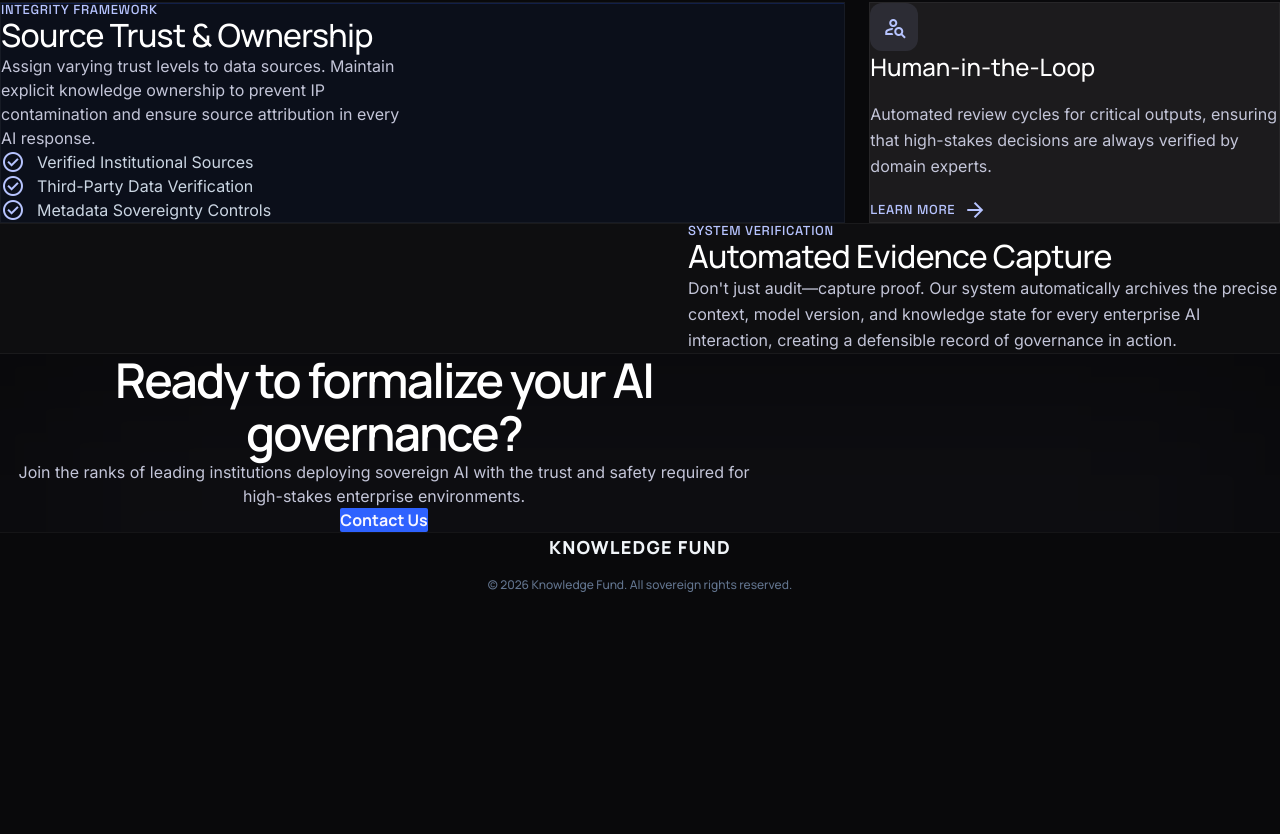
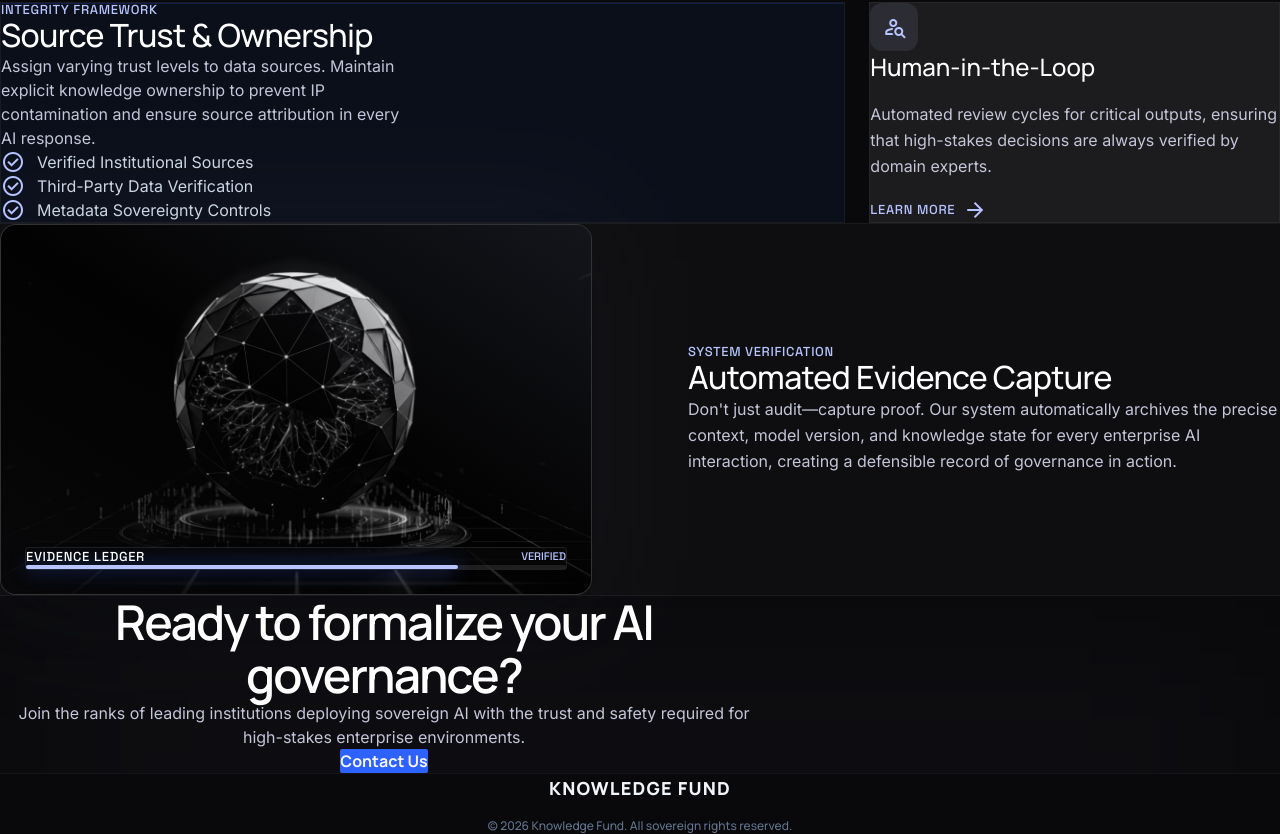
Before and after one commit to governance-foundation/knowledgefund.co, a Next.js app: page /governance in a window 1280 px wide. Shown: the part 690-1524 px from the top of the page. Before the commit the page ends 1283 px from the top, so only its background shows below. Built offline with nearby package versions, Linux system fonts and the light colour scheme.

Commit message:
Add evidence capture image

```diff
--- a/src/app/governance/page.tsx
+++ b/src/app/governance/page.tsx
@@ -10,7 +10,7 @@ export default function GovernancePage() {
   return (
     <StitchHtmlPage
       activePage="governance"
-      localImages={["/stitch-redesign/knowledgefund-display.jpg"]}
+      localImages={["/stitch-redesign/knowledgefund-display.jpg", "/stitch-redesign/high_tech_concept-wide.png"]}
       page="ai_governance_trust_architecture"
     />
   );
--- a/src/stitch-source/ai_governance_trust_architecture/code.html
+++ b/src/stitch-source/ai_governance_trust_architecture/code.html
@@ -229,6 +229,22 @@
 <section class="py-32 px-8 bg-surface-container-lowest border-y border-white/5">
 <div class="max-w-screen-2xl mx-auto flex flex-col md:flex-row items-center gap-24">
 <div class="flex-1 order-2 md:order-1">
+<div class="relative group">
+<div class="absolute -inset-6 rounded-full bg-primary/10 blur-3xl opacity-40"></div>
+<div class="relative overflow-hidden rounded-2xl border border-white/10 bg-surface-container-low shadow-2xl">
+<img alt="Automated evidence capture interface" class="w-full aspect-[16/10] object-cover grayscale opacity-90 contrast-125 transition-all duration-700 group-hover:grayscale-0 group-hover:opacity-100" data-alt="A high-tech institutional evidence capture concept with layered blue interfaces, audit signals, and secure intelligence architecture visualized across a wide dark frame." src="/stitch-redesign/high_tech_concept-wide.png"/>
+<div class="absolute inset-0 bg-gradient-to-tr from-[#09090B]/85 via-transparent to-primary/10"></div>
+<div class="absolute bottom-6 left-6 right-6 rounded-lg border border-white/10 bg-[#09090B]/70 p-5 backdrop-blur-xl">
+<div class="flex items-center justify-between gap-4">
+<span class="font-label-mono text-label-mono text-white uppercase">Evidence Ledger</span>
+<span class="font-label-mono text-[11px] text-primary uppercase">Verified</span>
+</div>
+<div class="mt-4 h-1 rounded-full bg-white/10">
+<div class="h-full w-4/5 rounded-full bg-primary shadow-[0_0_18px_rgba(46,98,255,0.65)]"></div>
+</div>
+</div>
+</div>
+</div>
 </div>
 <div class="flex-1 order-1 md:order-2 space-y-8">
 <span class="font-label-mono text-label-mono text-primary uppercase block">System Verification</span>
```
Also changed, not shown: public/stitch-redesign/high_tech_concept-wide.png (added).
